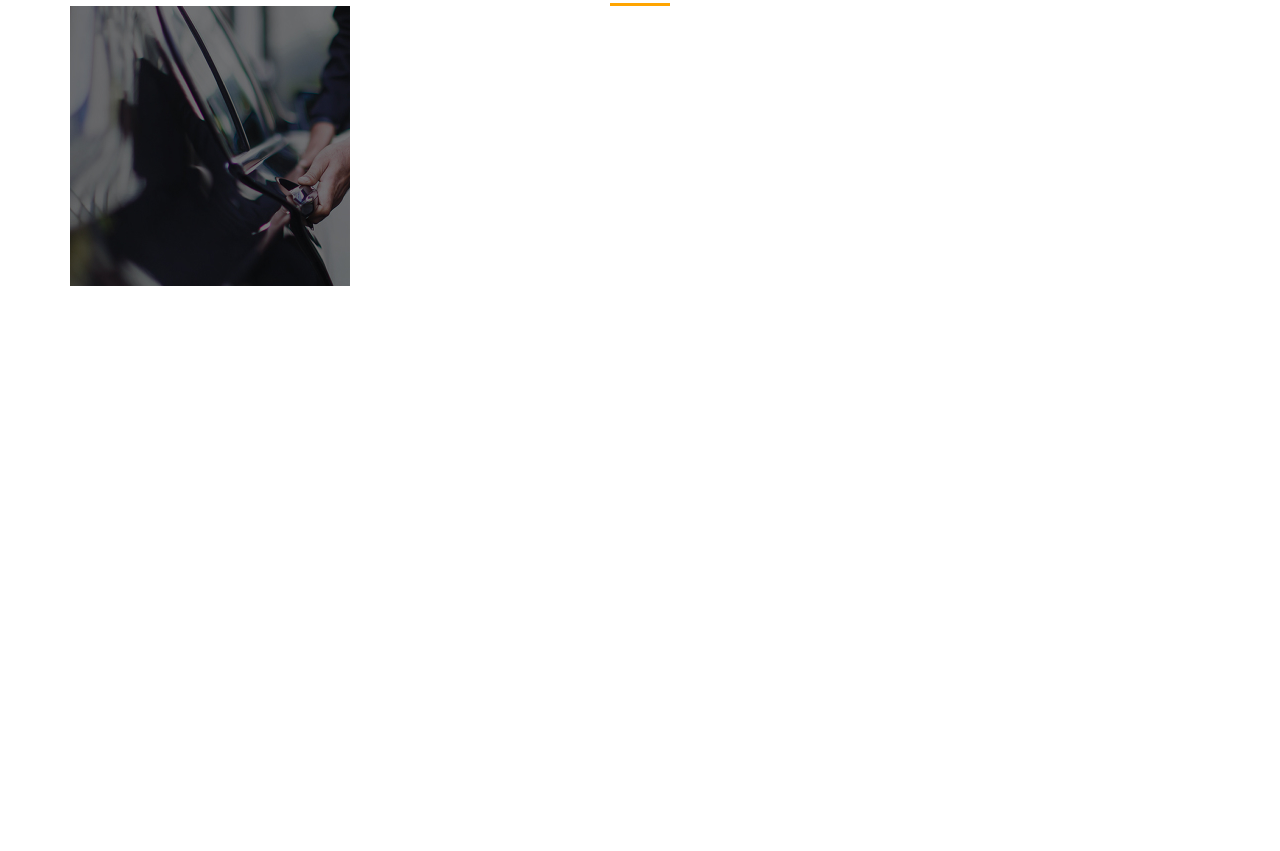
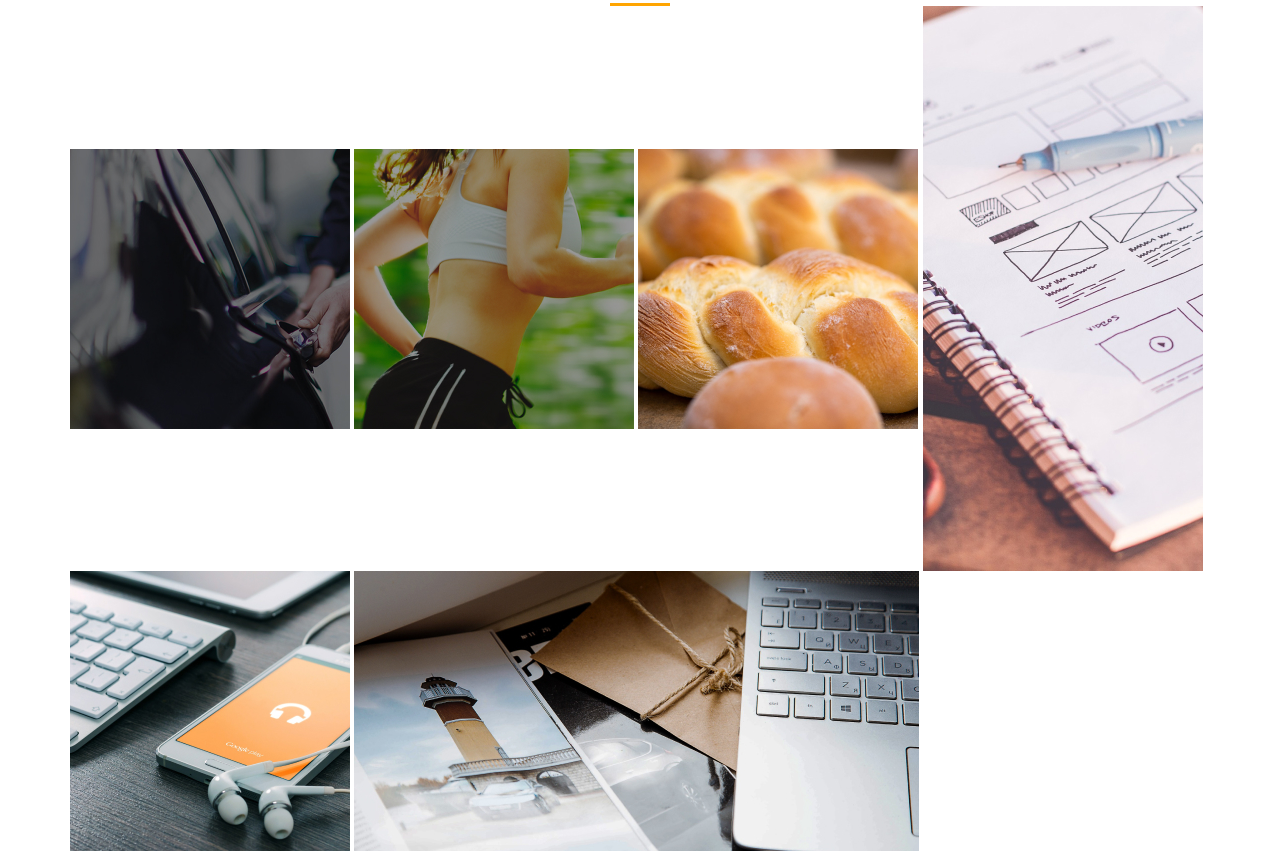
Before and after one commit to 4oVEN/portfolio, a website: page src/index.html in a window 1280 px wide. Shown: the part 3452-4303 px from the top of the page. Before the commit the page ends 3738 px from the top, so only its background shows below. Drawn offline with nearby package versions, Linux system fonts and the light colour scheme; files that its build step writes are made by us from their sources; files whose address does not match are found by name.

Commit message:
portfolio

```diff
--- a/src/index.html
+++ b/src/index.html
@@ -320,6 +320,21 @@
 					<a class="portfolio__item" href="#">
 						<img src="img/works/uber.jpg" alt="uber">
 					</a>
+					<a class="portfolio__item" href="#">
+						<img src="img/works/pulse.jpg" alt="pulse">
+					</a>
+					<a class="portfolio__item" href="#">
+						<img src="img/works/bread.jpg" alt="test">
+					</a>
+					<a class="portfolio__item" href="#">
+						<img src="img/works/plans.jpg" alt="test">
+					</a>
+					<a class="portfolio__item" href="#">
+						<img src="img/works/ipad.jpg" alt="test">
+					</a>
+					<a class="portfolio__item" href="#">
+						<img src="img/works/mac.jpg" alt="test">
+					</a>
 				</div>
 		</div>
 	</section>
--- /dev/null
+++ b/src/sass/blocks/_portfolio.scss
@@ -0,0 +1,3 @@
+.portfolio{
+
+}
```
Also changed, not shown: dist/img/works/mac.jpg (added), dist/index.html, src/img/works/mac.jpg (added).
